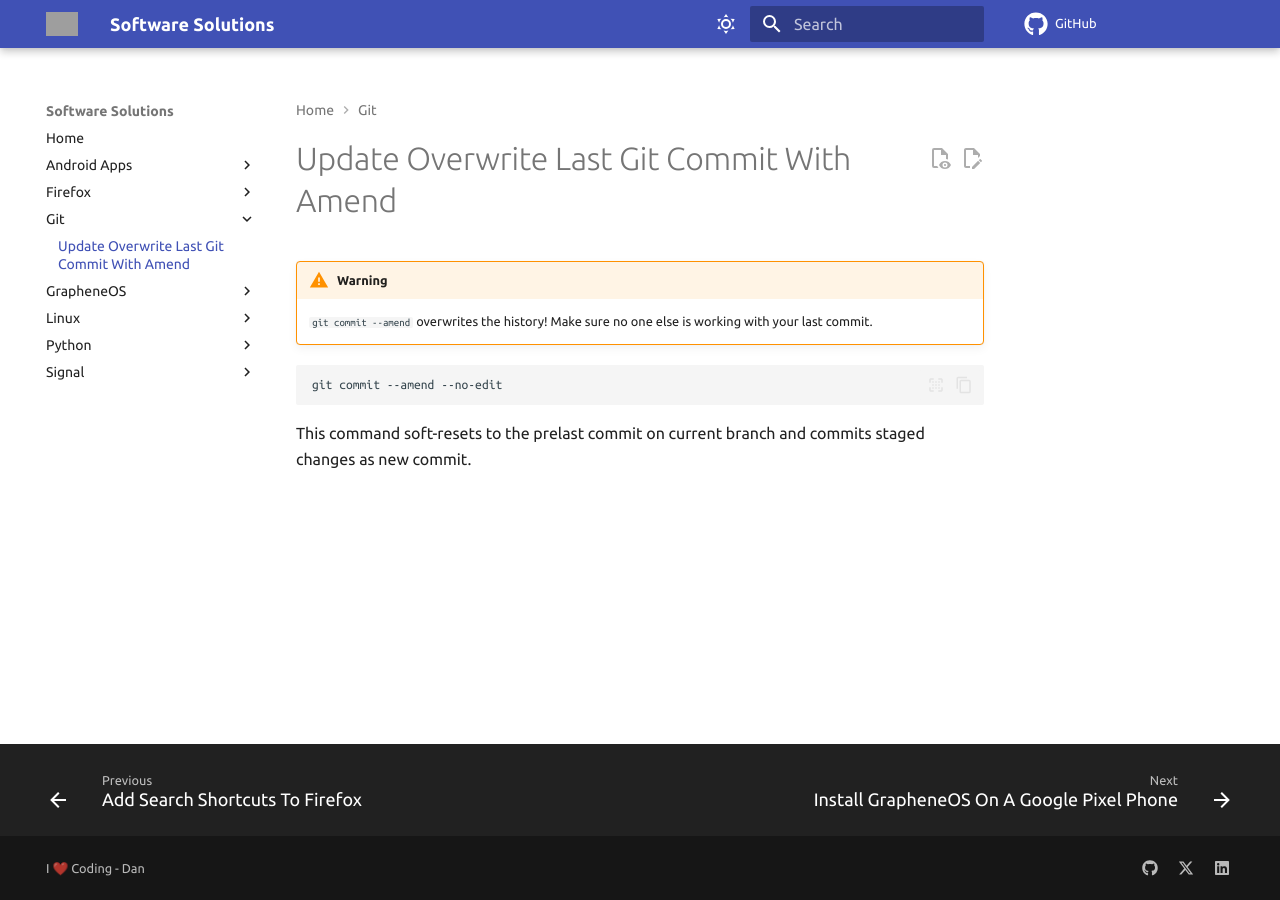
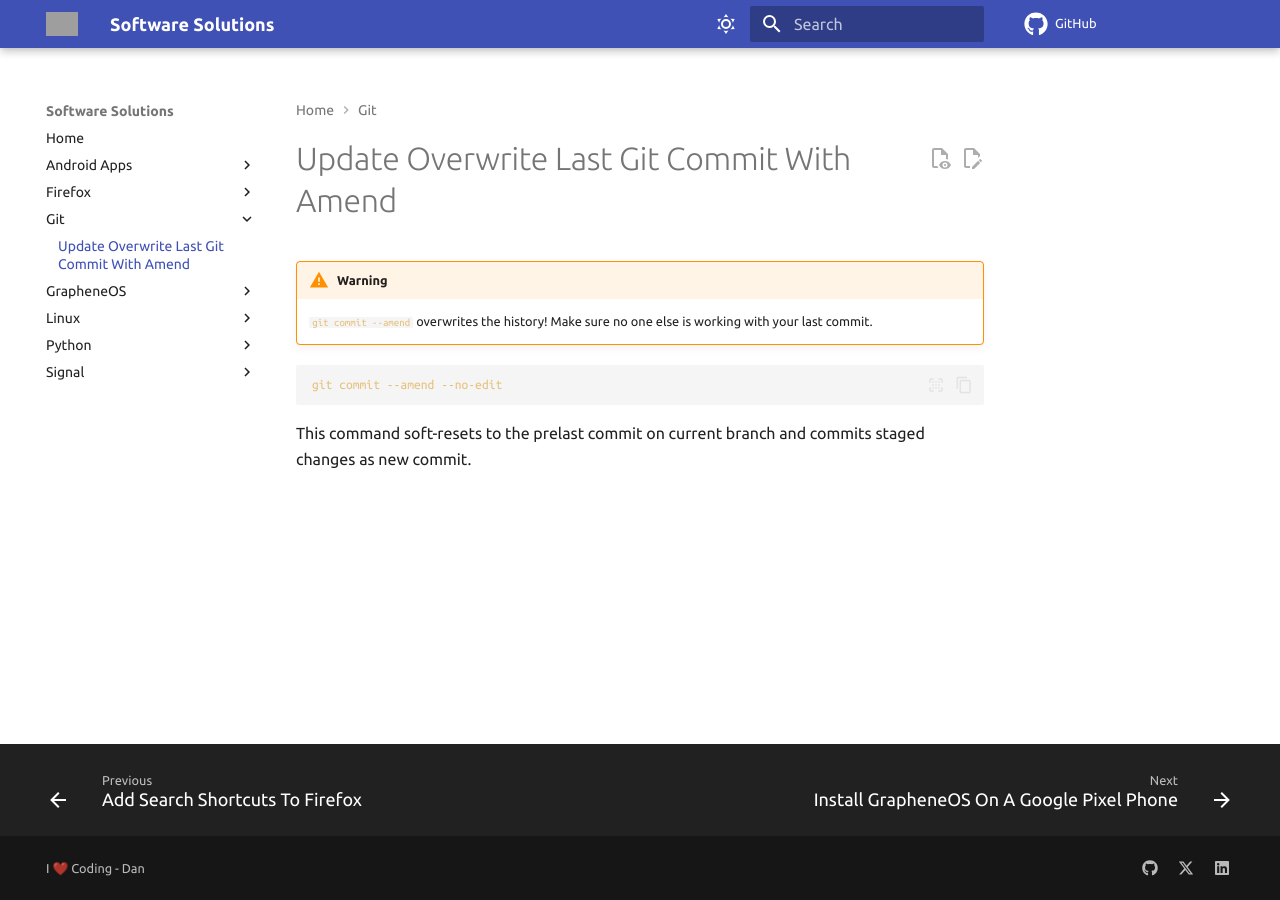
Before and after one commit to danieldreke/software-solutions, an MkDocs documentation site: the page built from docs/git/update-overwrite-last-git-commit-with-amend.md, in a window 1280 px wide. Built offline with MkDocs 1.6.1 and Material for MkDocs 9.7.7, drawn with Linux system fonts in a browser that asks for light colours; comment, search, counter and statistics services are not loaded; grey boxes are pictures that could not be loaded.

Commit message:
Color code like grok does

```diff
--- a/docs/assets/style.css
+++ b/docs/assets/style.css
@@ -36,3 +36,8 @@ title {
 .md-copyright {
   text-align: center;
 } */
+
+/* Color code like grok does */
+.md-typeset code {
+  color: rgb(230, 192, 123);
+}
```
